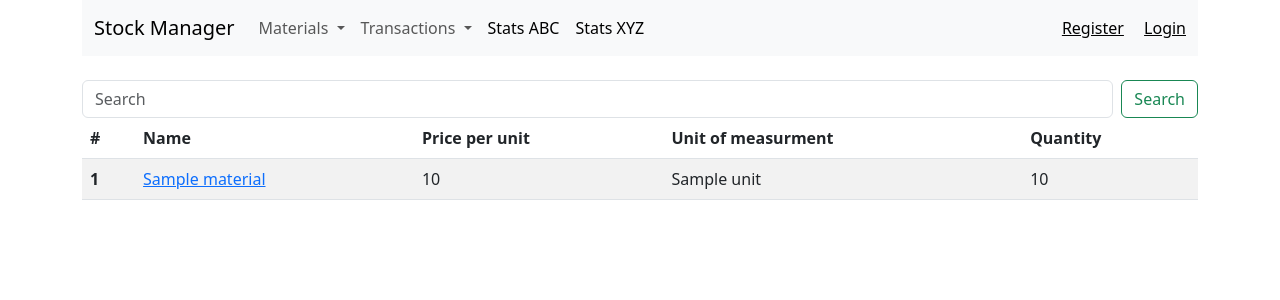
After one commit to Andrewakiv/inventory, a Django app: template src/inventory/templates/inventory/materials.html in a window 1280 px wide. The commit adds this page. Shown: the top 300 px of the page. Run offline with Django 3.2, Linux system fonts and the light colour scheme; the template is opened without the code that fills it: most values are stand-ins (such as "Sample title", 1, 10 or a date in 2020); some libraries are stand-ins or nearby versions.

Commit message:
feat: forms

```diff
--- a/src/inventory/templates/inventory/add_material.html
+++ b/src/inventory/templates/inventory/add_material.html
@@ -1,11 +1,11 @@
 {% extends 'base.html' %}
-
+{% load crispy_forms_tags %}
 
 {% block content %}
 <h1>Add a MATERIAL</h1>
 <form method="POST">
   {% csrf_token %}
-  {{ form }}
-   <button type="submit" class="btn btn-primary">Add</button>
+  {{ form|crispy }}
+  <button type="submit" class="btn btn-primary w-25">Add</button>
 </form>
 {% endblock %}
--- /dev/null
+++ b/src/inventory/templates/inventory/materials.html
@@ -0,0 +1,30 @@
+{% extends 'base.html' %}
+
+{% block content %}
+<form class="d-flex">
+    <input class="form-control me-2" name="name" type="search" placeholder="Search" aria-label="Search">
+    <button class="btn btn-outline-success" type="submit">Search</button>
+</form>
+<table class="table table-striped">
+  <thead>
+    <tr>
+      <th scope="col">#</th>
+      <th scope="col">Name</th>
+      <th scope="col">Price per unit</th>
+      <th scope="col">Unit of measurment</th>
+      <th scope="col">Quantity</th>
+    </tr>
+  </thead>
+  <tbody>
+    {% for material in materials %}
+    <tr>
+      <th scope="row">{{ forloop.counter }}</th>
+      <td><a href="#">{{ material.name }}</a></td>
+      <td>{{ material.unit_price }}</td>
+      <td>{{ material.unit }}</td>
+      <td>{{ material.quantity }}</td>
+    </tr>
+    {% endfor %}
+  </tbody>
+</table>
+{% endblock content %}
--- a/src/inventory/urls.py
+++ b/src/inventory/urls.py
@@ -1,9 +1,10 @@
 from django.urls import path
-from .views import add_material_view
+from .views import add_material_view, materials_view
 
 
 app_name = 'inventory'
 
 urlpatterns = [
-    path('add-material/', add_material_view, name='add_material')
+    path('add-material/', add_material_view, name='add_material'),
+    path('materials/', materials_view, name='materials')
 ]
--- a/src/stocks/settings.py
+++ b/src/stocks/settings.py
@@ -38,6 +38,8 @@ INSTALLED_APPS = [
     "django.contrib.sessions",
     "django.contrib.messages",
     "django.contrib.staticfiles",
+    "crispy_forms",
+    "crispy_bootstrap5",
     "inventory"
 ]
 
@@ -126,3 +128,6 @@ STATIC_URL = "static/"
 # https://docs.djangoproject.com/en/5.2/ref/settings/#default-auto-field
 
 DEFAULT_AUTO_FIELD = "django.db.models.BigAutoField"
+
+CRISPY_ALLOWED_TEMPLATE_PACK = 'bootstrap5'
+CRISPY_TEMPLATE_PACK = 'bootstrap5'
```
Also changed, not shown: src/inventory/views.py (+14 -1 lines).
